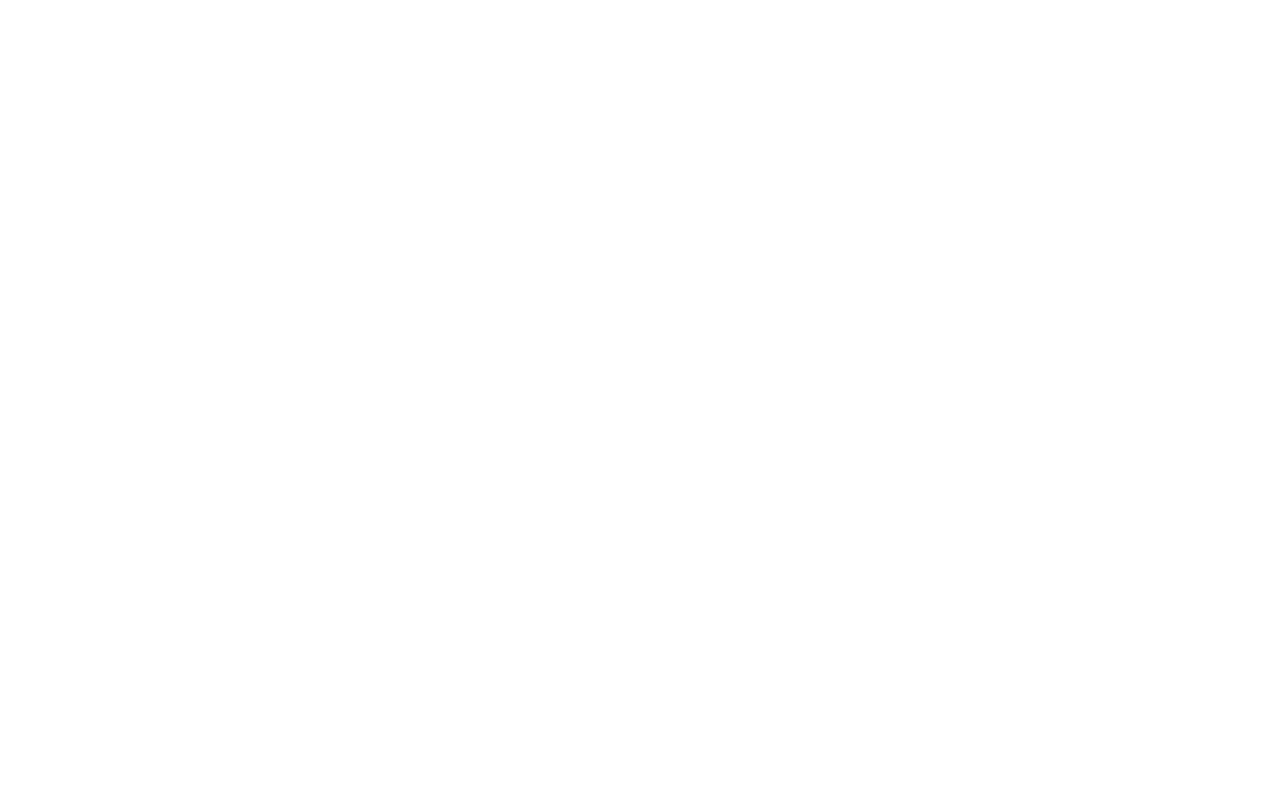
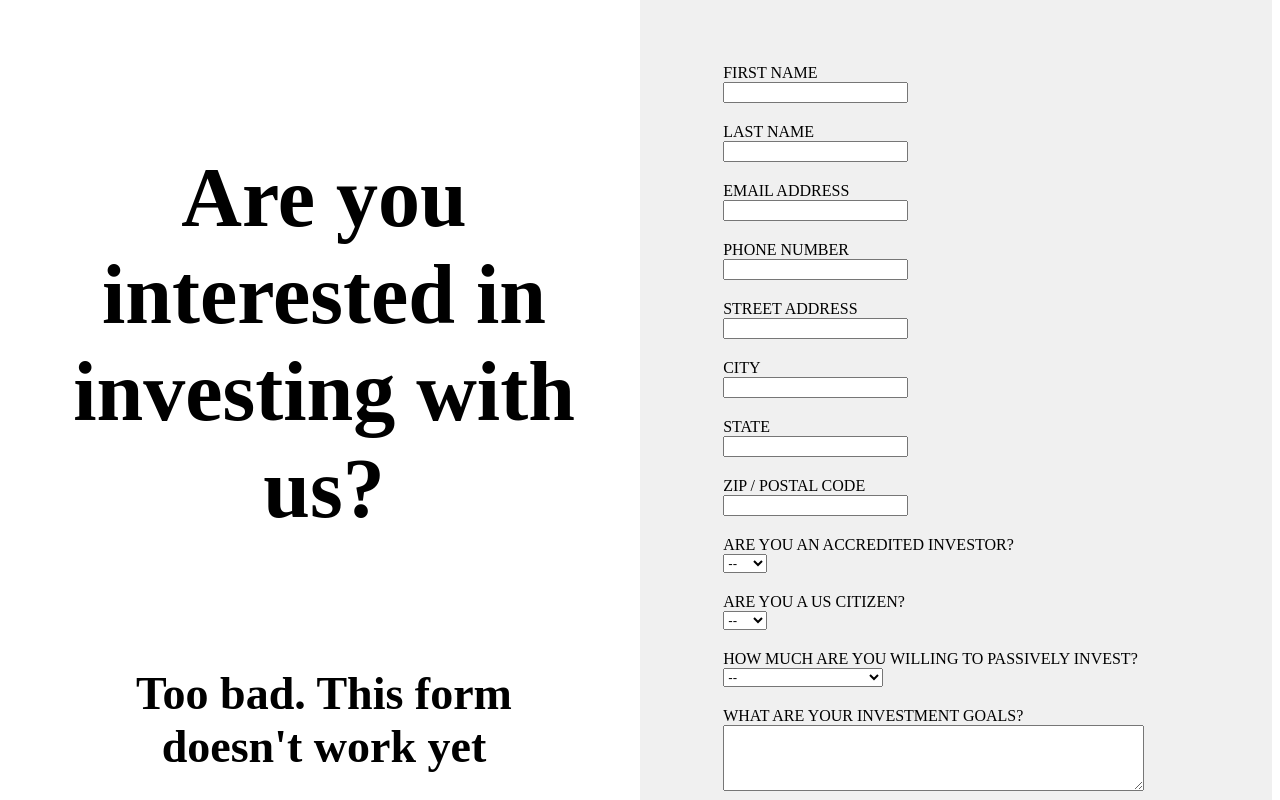
Before and after one commit to akhilsf/SunriseRealty, a React app: page /invest-with-us in a window 1280 px wide. Shown: the part 380-1180 px from the top of the page. Before the commit the page ends 800 px from the top, so only its background shows below. Built offline with nearby package versions, Linux system fonts and the light colour scheme; the HTML template or start-up script is replaced by a standard one.

Commit message:
invest with us page is done

```diff
--- a/client/src/components/Header/index.jsx
+++ b/client/src/components/Header/index.jsx
@@ -7,10 +7,11 @@
   NavLink,
 } from 'react-router-dom';
 
-// import Home from '../Pages/Home/index';
-// import About from '../Pages/About/index';
-// import Strategy from '../Pages/Strategy/index';
-// import Contact from '../Pages/Contact/index';
+import Home from '../Pages/Home/index';
+import About from '../Pages/About/index';
+import Strategy from '../Pages/Strategy/index';
+import InvestWithUs from '../Pages/InvestWithUs/index';
+import Contact from '../Pages/Contact/index';
 import Logo from '../shared/Logo';
 
 import { HeaderContainer, Hamburger, MenuLine } from './headerStyle';
@@ -179,14 +180,14 @@
         </Hamburger>
       </HeaderContainer>
       <Switch>
-        {/* <Route path="/about">
-          <About />
+        <Route path="/about" component={About} />
+        <Route path="/strategy" component={Strategy} />
+        <Route path="/invest-with-us">
+          <InvestWithUs screenWidth={screenWidth} />
         </Route>
-        <Route path="/strategy" component={Strategy} />
-        <Route path="/invest-with-us" />
         <Route path="/contact" component={Contact} />
         <Route path="/resources" />
-        <Route path="/" component={Home} /> */}
+        <Route path="/" component={Home} />
       </Switch>
     </Router>
   );
--- a/client/src/components/pages/About/BioCard/BioCard.jsx
+++ b/client/src/components/pages/About/BioCard/BioCard.jsx
@@ -1,4 +1,5 @@
 import React from 'react';
+import PropTypes from 'prop-types';
 import styled from 'styled-components';
 import MemberPicture from './MemberPicture';
 import BioDetails from './BioDetails';
@@ -6,16 +7,26 @@
 const Container = styled.div`
   width: 60%;
   display: flex;
+  margin: 70px;
   justify-content: center;
   height: 50vh;
   overflow: wrap;
 `;
 
-const BioCard = () => (
+const BioCard = ({
+  shortID, name, title, bio,
+}) => (
   <Container>
-    <MemberPicture />
-    <BioDetails />
+    <MemberPicture shortID={shortID} />
+    <BioDetails name={name} title={title} bio={bio} />
   </Container>
 );
 
+BioCard.propTypes = {
+  shortID: PropTypes.string.isRequired,
+  name: PropTypes.string.isRequired,
+  title: PropTypes.string.isRequired,
+  bio: PropTypes.string.isRequired,
+};
+
 export default BioCard;
--- a/client/src/components/pages/About/BioCard/BioDetails.jsx
+++ b/client/src/components/pages/About/BioCard/BioDetails.jsx
@@ -1,4 +1,5 @@
 import React from 'react';
+import PropTypes from 'prop-types';
 import styled from 'styled-components';
 
 const Container = styled.div`
@@ -8,8 +9,9 @@
 `;
 
 const Name = styled.h2`
-color: white;
-font-size: 3em;
+  text-transform: capitalize;
+  color: white;
+  font-size: 3em;
 `;
 
 const Title = styled.h4`
@@ -18,17 +20,23 @@
 `;
 
 const Bio = styled.p`
-font-size: 1.2em;
-color: white;
+  font-size: 1.2em;
+  color: white;
 `;
 
-const BioDetails = ({ name, bio }) => (
+const BioDetails = ({ name, title, bio }) => (
   <Container>
-    <Name>ANISH PATEL</Name>
-    <Title>Partner, Sunrise Realty Investments</Title>
+    <Name>{name}</Name>
+    <Title>{title}</Title>
     <br />
-    <Bio>This is my bio. People will think it's really interesting</Bio>
+    <Bio>{bio}</Bio>
   </Container>
 );
 
+BioDetails.propTypes = {
+  name: PropTypes.string.isRequired,
+  title: PropTypes.string.isRequired,
+  bio: PropTypes.string.isRequired,
+};
+
 export default BioDetails;
--- a/client/src/components/pages/About/BioCard/MemberPicture.jsx
+++ b/client/src/components/pages/About/BioCard/MemberPicture.jsx
@@ -1,4 +1,5 @@
 import React from 'react';
+import PropTypes from 'prop-types';
 import styled from 'styled-components';
 
 const Pic = styled.img`
@@ -6,8 +7,12 @@
   margin-right: 20px;
 `;
 
-const MemberPicture = () => (
-  <Pic height="400" src="assets/anish.jpeg" alt="Member Picture" />
+const MemberPicture = ({ shortID }) => (
+  <Pic height="400" src={`assets/${shortID}.jpeg`} alt="Member Picture" />
 );
 
+MemberPicture.propTypes = {
+  shortID: PropTypes.string.isRequired,
+};
+
 export default MemberPicture;
--- a/client/src/components/pages/About/BioFeed.jsx
+++ b/client/src/components/pages/About/BioFeed.jsx
@@ -6,12 +6,38 @@
   background-color: #424242;
   padding: 5%;
   display: flex;
+  flex-direction: column;
+  align-items: center;
   justify-content: center;
+  box-shadow: inset 0 0 20px #000000;
 `;
+
+const bios = [
+  {
+    shortID: 'anish',
+    name: 'Anish Patel',
+    title: 'Partner, Sunrise Realty Investments',
+    bio: 'This is my bio. People will think it\'s really interesting',
+  },
+  {
+    shortID: 'anish',
+    name: 'Anish Patel',
+    title: 'Partner, Sunrise Realty Investments',
+    bio: 'This is my bio. People will think it\'s really interesting',
+  },
+  {
+    shortID: 'anish',
+    name: 'Anish Patel',
+    title: 'Partner, Sunrise Realty Investments',
+    bio: 'This is my bio. People will think it\'s really interesting',
+  },
+];
 
 const BioFeed = () => (
   <Container>
-    <BioCard />
+    {bios.map((bio) => (
+      <BioCard shortID={bio.shortID} name={bio.name} title={bio.title} bio={bio.bio} />
+    ))}
   </Container>
 );
 
--- a/client/src/components/pages/Home/LearnMore.jsx
+++ b/client/src/components/pages/Home/LearnMore.jsx
@@ -56,7 +56,6 @@
     background-color: #4A5859;
     color: white;
   }
-
 `;
 
 const LearnMore = () => (
--- a/client/src/components/pages/Home/TagLine.jsx
+++ b/client/src/components/pages/Home/TagLine.jsx
@@ -15,6 +15,7 @@
 `;
 const Text = styled.p`
   color: rgb(231, 229, 222);
+  text-align: center;
   marginLeft: 5%;
   marginRight: 5%;
 `;
--- /dev/null
+++ b/client/src/components/pages/InvestWithUs/Form.jsx
@@ -0,0 +1,133 @@
+import React from 'react';
+import styled from 'styled-components';
+
+const Container = styled.div`
+  display: flex;
+  width: 100%;
+`;
+
+
+const LeftSideContainer = styled.h1`
+  display: flex;
+  flex-direction: column;
+  align-items: center;
+  padding: 5%;
+`;
+
+const Questionnaire = styled.form`
+  background-color: rgba(240, 240, 240);
+  padding: 5%;
+`;
+
+const InputField = styled.div`
+  margin: 20px;
+`
+
+  const Submit = styled.input`
+  border: 3px solid #4A5859;
+  height: 3em;
+  width: 95%;
+  justify-content: center;
+  margin-top: 60px;
+  padding-left: 40px;
+  padding-right: 40px;
+  padding-top: 15px;
+  padding-bottom: 15px;
+  font-size: 20px;
+  cursor: pointer;
+  background-color: transparent;
+  transition: all 0.2s;
+  text-transform: capititalize;
+
+  &:hover {
+    background-color: #4A5859;
+    color: white;
+  }
+`;
+
+const Form = ({ screenWidth }) => (
+  <Container style={{ flexDirection: screenWidth < 1000 ? 'column' : undefined }}>
+    <LeftSideContainer style={{ width: screenWidth < 1000 ? undefined : '50%' }}>
+      <p style={{ textAlign: 'center', fontSize: 'clamp(30px, 8vw, 84px)' }}>
+        Are you interested in investing with us?
+      </p>
+      <p style={{ textAlign: 'center', fontSize: 'clamp(20px, 6vw, 46px)'}}>
+        Too bad. This form doesn&apos;t work yet
+      </p>
+    </LeftSideContainer>
+    <Questionnaire style={{ width: screenWidth < 1000 ? undefined : '50%' }}>
+      <InputField>
+        <label htmlFor="firstName" style={{ display: 'block' }}>FIRST NAME</label>
+        <input type="text" name="firstName" id="firstName" required />
+      </InputField>
+      <InputField>
+        <label htmlFor="lastName" style={{ display: 'block' }}>LAST NAME</label>
+        <input type="text" name="lastName" id="lastName" required />
+      </InputField>
+      <InputField>
+        <label htmlFor="email" style={{ display: 'block' }}>EMAIL ADDRESS</label>
+        <input type="text" name="email" id="email" required />
+      </InputField>
+      <InputField>
+        <label htmlFor="phone" style={{ display: 'block' }}>PHONE NUMBER</label>
+        <input type="text" name="phone" id="phone" required />
+      </InputField>
+      <InputField>
+        <label htmlFor="street" style={{ display: 'block' }}>STREET ADDRESS</label>
+        <input type="text" name="street" id="street" required />
+      </InputField>
+      <InputField>
+        <label htmlFor="city" style={{ display: 'block' }}>CITY</label>
+        <input type="text" name="city" id="city" required />
+      </InputField>
+      <InputField>
+        <label htmlFor="state" style={{ display: 'block' }}>STATE</label>
+        <input type="text" name="state" id="state" required />
+      </InputField>
+      <InputField>
+        <label htmlFor="zip" style={{ display: 'block' }}>ZIP / POSTAL CODE</label>
+        <input type="text" name="zip" id="zip" required />
+      </InputField>
+      <InputField>
+        <label htmlFor="investor" style={{ display: 'block' }}>ARE YOU AN ACCREDITED INVESTOR?</label>
+        <select name="investor" id="investor" defaultValue="--"required>
+          <option value="--" disabled hidden>--</option>
+          <option value="yes">Yes</option>
+          <option value="no">No</option>
+        </select>
+      </InputField>
+      <InputField>
+        <label htmlFor="citizen" style={{ display: 'block' }}>ARE YOU A US CITIZEN?</label>
+        <select name="citizen" id="citizen" defaultValue="--" required>
+          <option value="--" disabled hidden>--</option>
+          <option value="yes">Yes</option>
+          <option value="no">No</option>
+        </select>
+      </InputField>
+      <InputField>
+        <label htmlFor="citizen" style={{ display: 'block' }}>HOW MUCH ARE YOU WILLING TO PASSIVELY INVEST?</label>
+        <select name="citizen" id="citizen" defaultValue="--" required>
+          <option value="--" disabled hidden>--</option>
+          <option value="1">25,000 - 50,000</option>
+          <option value="2">50,000 - 100,000</option>
+          <option value="3">100,000 - 250,000</option>
+          <option value="4">250,000 - 500,000</option>
+          <option value="5">500,000 - 1,000,000</option>
+          <option value="6">500,000 - 1,000,000</option>
+          <option value="7">1,000,000 - 5,000,000</option>
+          <option value="8">5,000,000 - 20,000,000</option>
+          <option value="9">20,000,000+</option>
+        </select>
+      </InputField>
+      <InputField>
+        <label htmlFor="goals" style={{ display: 'block' }}>WHAT ARE YOUR INVESTMENT GOALS?</label>
+        <textarea name="goals" id="goals" rows="4" cols="50" required />
+      </InputField>
+      <InputField>
+        <Submit type="submit" value="SUBMIT" />
+      </InputField>
+    </Questionnaire>
+  </Container>
+);
+
+export default Form;
--- /dev/null
+++ b/client/src/components/pages/InvestWithUs/index.jsx
@@ -0,0 +1,21 @@
+import React from 'react';
+import styled from 'styled-components';
+import SubHeader from '../../shared/SubHeader';
+import Footer from '../../shared/Footer/index';
+import Form from './Form';
+
+const Contents = styled.div`
+  display: flex;
+  flex-direction: column;
+  overflow: scroll;
+`;
+
+const InvestWithUs = ({ screenWidth }) => (
+  <Contents>
+    <SubHeader title="Invest With Us" />
+    <Form screenWidth={screenWidth} />
+    <Footer />
+  </Contents>
+);
+
+export default InvestWithUs;
--- a/client/src/components/shared/Footer/index.jsx
+++ b/client/src/components/shared/Footer/index.jsx
@@ -17,7 +17,7 @@
         <Link href="/resources">RESOURCES</Link>
       </LinksContainer>
     </FooterContainer>
-  )
+  );
 };
 
 export default Footer;
```
Also changed, not shown: .eslintrc.json, 1 other file (tests, documents, lock files or other folders).
